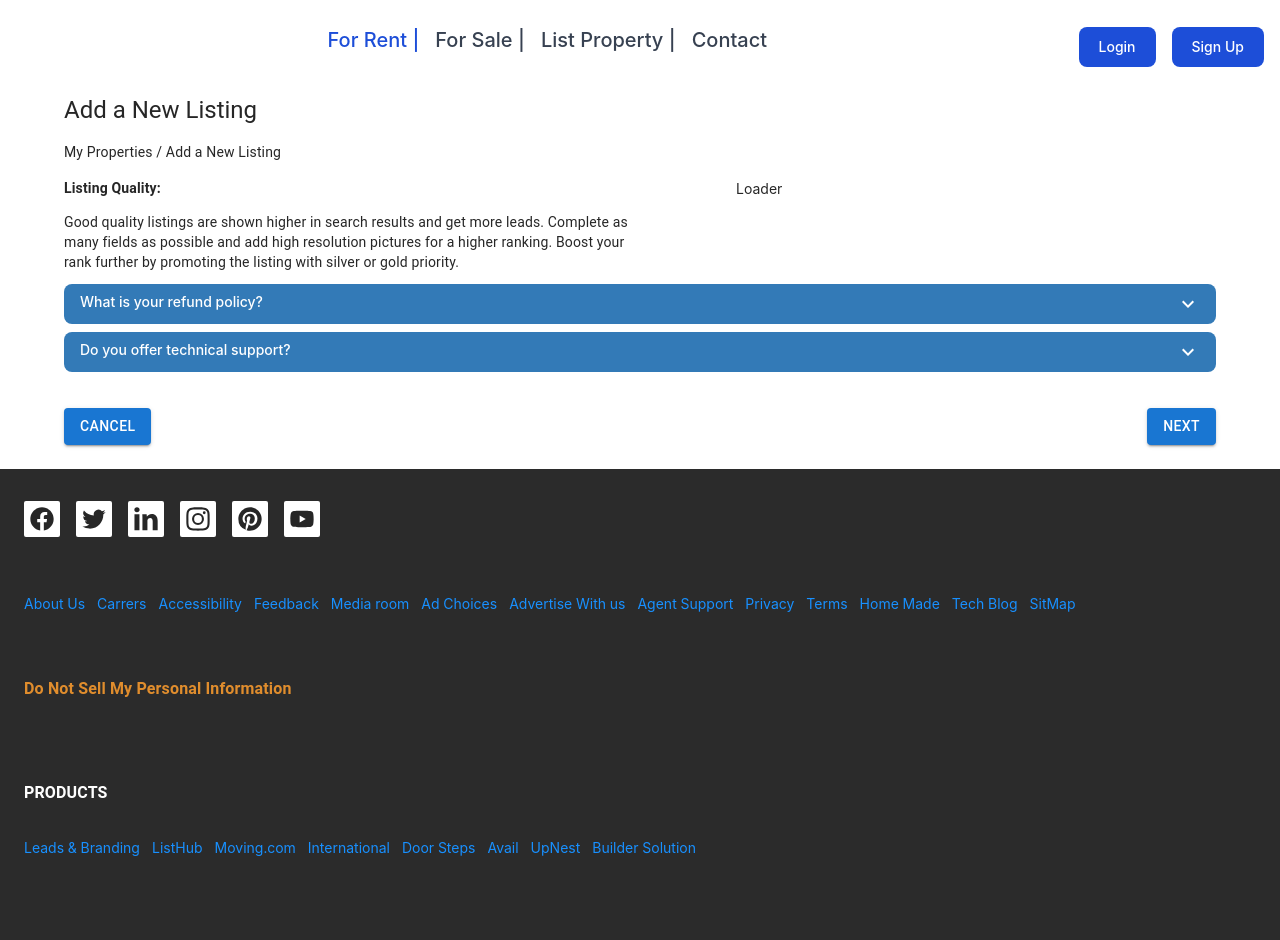
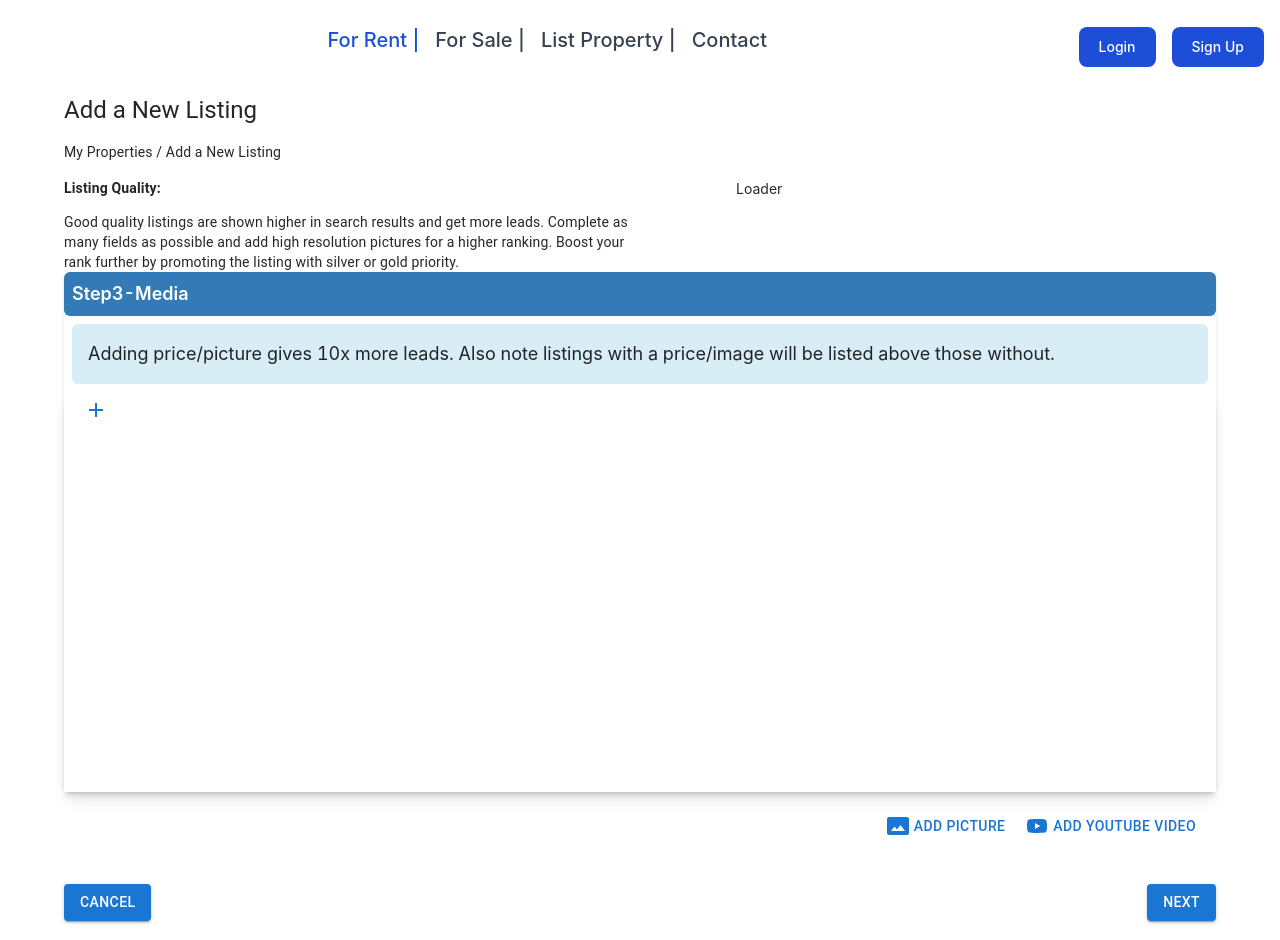
Before and after one commit to QalbeAli/Relator, a Next.js app: page /listing in a window 1280 px wide. Shown: the top 940 px of the page. Built offline with nearby package versions, Linux system fonts and the light colour scheme.

Commit message:
Media Form Page Done

```diff
--- /dev/null
+++ b/components/Step3/Index.jsx
@@ -0,0 +1,41 @@
+import { Button } from '@mui/material'
+import React from 'react'
+import AddIcon from '@mui/icons-material/Add';
+import PhotoSizeSelectActualIcon from '@mui/icons-material/PhotoSizeSelectActual';
+import YouTubeIcon from '@mui/icons-material/YouTube';
+const Media = () => {
+    return (
+        <>
+            <div className="bg-white shadow-md">
+                <div className=" p-2 text-white font-semibold text-lg rounded-md bg-[#337ab7]">
+                    Step3-Media
+                </div>
+                <div className='m-2 p-4 rounded-md text-lg bg-[#d9edf7] '>
+                    Adding price/picture gives 10x more leads. Also note listings with a price/image will be listed above those without.
+                </div>
+                <div className='shadow-lg h-[50vh] ' >
+                    <Button variant="text" fontSize="8rem" className="p-12 m-6 border-2 bg-gray-100" component="label">
+                        <AddIcon className="text-3xl" />
+                        <input hidden accept="image/*" multiple type="file" />
+                    </Button>
+                </div>
+            </div>
+            <div className='flex justify-end items-center m-3'>
+                <div>
+                    <Button variant="text" className="  border-2 m-2 bg-gray-100" component="label">
+                        <PhotoSizeSelectActualIcon className="m-1" /> Add Picture
+                        <input hidden accept="image/*" multiple type="file" />
+                    </Button>
+                </div>
+                <div>
+                    <Button variant="text" className="  border-2 bg-gray-100" component="label">
+                        <YouTubeIcon className="m-1" /> Add Youtube Video
+                        <input hidden accept="image/*" multiple type="file" />
+                    </Button>
+                </div>
+            </div>
+        </>
+    )
+}
+
+export default Media
--- a/pages/listing.jsx
+++ b/pages/listing.jsx
@@ -6,6 +6,7 @@ import LisitingQuality from '../components/Listing-Quality/Index'
 import Form from '../components/Form/Index'
 import FormButton from '../components/FormButtons/Index'
 import Details from '../components/Step2/Index'
+import Media from '../components/Step3/Index'
 
 const listing = () => {
     return (
@@ -15,7 +16,7 @@ const listing = () => {
                 {/* <HorizontalNonLinearStepper /> */}
                 <LisitingQuality />
                 {/* <Form /> */}
-                <Details />
+                <Media />
                 <FormButton />
             </Container>
         </>
```
